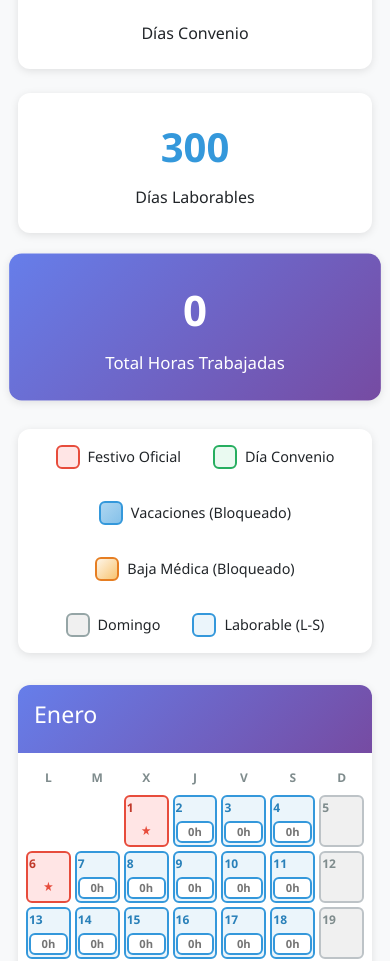
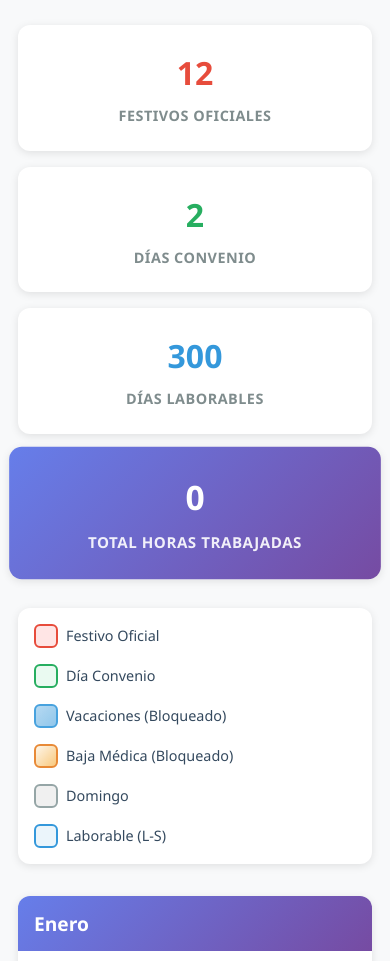
Before and after one commit to eki32/ConveX, an Angular app in the folder frontend/: page /calendario in a window 390 px wide. Shown: the part 1030-1991 px from the top of the page. Built offline with nearby package versions, Linux system fonts and the light colour scheme.

Commit message:
ajuste css

```diff
--- a/frontend/src/app/components/calendario/calendario.css
+++ b/frontend/src/app/components/calendario/calendario.css
@@ -1,12 +1,11 @@
-/* ==========================================================================
-   ESTILOS GENERALES Y CONTENEDOR
-   ========================================================================== */
 .calendario-container {
   max-width: 1600px;
   margin: 0 auto;
   padding: 1.5rem;
   font-family: 'Segoe UI', Tahoma, Geneva, Verdana, sans-serif;
 }
+
+
 
 .calendario-header {
   text-align: center;
@@ -26,9 +25,8 @@
   margin: 0;
 }
 
-/* ==========================================================================
-   BOTONES Y ACCIONES
-   ========================================================================== */
+
+
 .acciones-rapidas {
   display: flex;
   gap: 1rem;
@@ -50,18 +48,39 @@
   gap: 0.5rem;
 }
 
-.btn-primary { background: linear-gradient(135deg, #667eea 0%, #764ba2 100%); color: white; }
-.btn-secondary { background: linear-gradient(135deg, #f093fb 0%, #f5576c 100%); color: white; }
-.btn-outline-danger { background: white; color: #e74c3c; border: 2px solid #e74c3c; }
-
-.btn-primary:hover, .btn-secondary:hover, .btn-outline-danger:hover {
-  transform: translateY(-2px);
-  box-shadow: 0 4px 12px rgba(0, 0, 0, 0.15);
+.btn-primary {
+  background: linear-gradient(135deg, #667eea 0%, #764ba2 100%);
+  color: white;
 }
 
-/* ==========================================================================
-   RESUMEN Y LEYENDA
-   ========================================================================== */
+.btn-primary:hover {
+  transform: translateY(-2px);
+  box-shadow: 0 4px 12px rgba(102, 126, 234, 0.4);
+}
+
+.btn-secondary {
+  background: linear-gradient(135deg, #f093fb 0%, #f5576c 100%);
+  color: white;
+}
+
+.btn-secondary:hover {
+  transform: translateY(-2px);
+  box-shadow: 0 4px 12px rgba(245, 87, 108, 0.4);
+}
+
+.btn-outline-danger {
+  background: white;
+  color: #e74c3c;
+  border: 2px solid #e74c3c;
+}
+
+.btn-outline-danger:hover {
+  background: #e74c3c;
+  color: white;
+  transform: translateY(-2px);
+}
+
+
 .resumen-anual {
   display: grid;
   grid-template-columns: repeat(auto-fit, minmax(200px, 1fr));
@@ -78,17 +97,51 @@
   transition: all 0.3s ease;
 }
 
+.resumen-card:hover {
+  transform: translateY(-4px);
+  box-shadow: 0 4px 16px rgba(0, 0, 0, 0.15);
+}
+
 .resumen-card.destacado {
   background: linear-gradient(135deg, #667eea 0%, #764ba2 100%);
   color: white;
-  animation: pulse 2s infinite;
 }
 
-.resumen-numero { font-size: 2.5rem; font-weight: 700; margin-bottom: 0.5rem; }
-.resumen-numero.festivo { color: #e74c3c; }
-.resumen-numero.convenio { color: #27ae60; }
-.resumen-numero.laborable { color: #3498db; }
-.resumen-numero.total { color: white; }
+.resumen-numero {
+  font-size: 2.5rem;
+  font-weight: 700;
+  margin-bottom: 0.5rem;
+}
+
+.resumen-numero.festivo {
+  color: #e74c3c;
+}
+
+.resumen-numero.convenio {
+ color: #27ae60; /* Verde para convenio */
+}
+
+.resumen-numero.laborable {
+ color: #3498db; /* Azul para laborables */
+}
+
+.resumen-numero.total {
+  color: white;
+}
+
+.resumen-label {
+  font-size: 0.9rem;
+  color: #7f8c8d;
+  text-transform: uppercase;
+  font-weight: 600;
+  letter-spacing: 0.5px;
+}
+
+.resumen-card.destacado .resumen-label {
+  color: rgba(255, 255, 255, 0.9);
+}
+
+
 
 .leyenda {
   display: flex;
@@ -102,32 +155,72 @@
   box-shadow: 0 2px 8px rgba(0, 0, 0, 0.1);
 }
 
-.leyenda-item { display: flex; align-items: center; gap: 0.5rem; font-size: 0.9rem; }
-.muestra { width: 24px; height: 24px; border-radius: 6px; }
-.muestra.dia-festivo { background: #ffe5e5; border: 2px solid #e74c3c; }
-.muestra.dia-convenio { background: #eafaf1; border: 2px solid #27ae60; }
-.muestra.dia-fin-semana { background: #f0f0f0; border: 2px solid #95a5a6; }
-.muestra.dia-laborable { background: #ebf5fb; border: 2px solid #3498db; }
+.leyenda-item {
+  display: flex;
+  align-items: center;
+  gap: 0.5rem;
+  font-size: 0.9rem;
+  color: #34495e;
+}
 
-/* ==========================================================================
-   GRID DE MESES Y CARDS
-   ========================================================================== */
+.muestra {
+  width: 24px;
+  height: 24px;
+  border-radius: 6px;
+  display: inline-block;
+}
+
+.muestra.dia-festivo {
+  background: #ffe5e5;
+  border: 2px solid #e74c3c;
+}
+
+.muestra.dia-convenio {
+ background: #eafaf1;
+  border: 2px solid #27ae60; /* Verde */
+}
+
+.muestra.dia-fin-semana {
+  background: #f0f0f0;
+  border: 2px solid #95a5a6;
+}
+
+.muestra.dia-laborable {
+  background: #ebf5fb;
+  border: 2px solid #3498db; /* Azul */
+}
+
+
+
 .meses-grid {
   display: grid;
   grid-template-columns: repeat(3, 1fr);
   gap: 1rem;
   margin-bottom: 2rem;
+  max-width: 100%;
 }
+
+@media (max-width: 1400px) {
+  .meses-grid {
+    grid-template-columns: repeat(2, 1fr);
+  }
+}
+
+
 
 .mes-card {
   background: white;
   border-radius: 12px;
   box-shadow: 0 2px 8px rgba(0, 0, 0, 0.1);
   overflow: hidden;
+  transition: all 0.3s ease;
   display: flex;
   flex-direction: column;
   height: 550px;
-  animation: fadeIn 0.5s ease-out;
+}
+
+.mes-card:hover {
+  box-shadow: 0 4px 16px rgba(0, 0, 0, 0.15);
 }
 
 .mes-header {
@@ -139,26 +232,128 @@
   align-items: center;
 }
 
-.calendario-mes { padding: 1rem; flex: 1; display: flex; flex-direction: column; }
-.dias-semana, .dias-grid { display: grid; grid-template-columns: repeat(7, 1fr); gap: 4px; }
-.dia-semana-header { text-align: center; font-weight: 600; font-size: 0.75rem; color: #7f8c8d; padding: 0.5rem 0; text-transform: uppercase; }
+.mes-header h3 {
+  margin: 0;
+  font-size: 1.2rem;
+  font-weight: 600;
+}
 
-/* ==========================================================================
-   CELDAS DE DÍAS (LÓGICA DE DISEÑO)
-   ========================================================================== */
+.horas-mes {
+  background: rgba(255, 255, 255, 0.2);
+  padding: 0.25rem 0.75rem;
+  border-radius: 20px;
+  font-weight: 600;
+  font-size: 0.9rem;
+}
+
+
+
+.calendario-mes {
+  padding: 1rem;
+  flex: 1;
+  display: flex;
+  flex-direction: column;
+}
+
+.dias-semana {
+  display: grid;
+  grid-template-columns: repeat(7, 1fr);
+  gap: 4px;
+  margin-bottom: 8px;
+}
+
+.dia-semana-header {
+  text-align: center;
+  font-weight: 600;
+  font-size: 0.75rem;
+  color: #7f8c8d;
+  padding: 0.5rem 0;
+  text-transform: uppercase;
+  letter-spacing: 0.5px;
+}
+
+.dias-grid {
+  display: grid;
+  grid-template-columns: repeat(7, 1fr);
+  gap: 4px;
+}
+
+
+
 .dias-grid > div {
   min-height: 60px;
+  padding: 4px;
   border-radius: 6px;
   display: flex;
   flex-direction: column;
   align-items: center;
   justify-content: flex-start;
   position: relative;
-  padding: 4px;
   transition: all 0.2s ease;
+  padding: 4px 3px;
+  font-size: 0.8rem;
+  gap: 2px;
+  /* ✅ NUEVO: Evitar selección de texto durante long press */
   -webkit-user-select: none;
+  -moz-user-select: none;
+  -ms-user-select: none;
+  user-select: none;
+  -webkit-touch-callout: none; /* iOS Safari */
+}
+
+
+.dia-vacio {
+  background: transparent;
+  pointer-events: none;
+}
+
+
+.dia-festivo {
+  background: #ffe5e5;
+  border: 2px solid #e74c3c;
+  color: #c0392b;
+}
+
+
+.dia-convenio {
+  background: #eafaf1;
+  border: 2px solid #27ae60;
+  color: #1e8449;
+}
+
+.dia-convenio:hover {
+  background: #d4efdf;
+}
+
+
+.dia-fin-semana {
+  background: #f0f0f0;
+  border: 2px solid #bdc3c7;
+  color: #7f8c8d;
+}
+
+
+.dia-laborable {
+  background: #ebf5fb;
+  border: 2px solid #3498db;
+  color: #2980b9;
+  cursor: pointer;
   user-select: none;
 }
+
+.dia-laborable:hover {
+  background: #d6eaf8;
+  box-shadow: 0 2px 8px rgba(52, 152, 219, 0.3);
+}
+
+/* ✅ NUEVO: Feedback visual durante el long press */
+.dia-laborable:active {
+  background: #bdd6ee;
+  transform: scale(0.97);
+  transition: transform 0.1s ease, background 0.1s ease;
+}
+
+
 
 .numero-dia {
   font-weight: 700;
@@ -167,18 +362,27 @@
   justify-content: space-between;
   width: 100%;
   align-items: center;
+  padding: 0 2px;
   margin-bottom: 4px;
 }
 
-.indicador-festivo, .indicador-convenio, .indicador-vacaciones, .indicador-baja {
-  position: static !important;
+.indicador-festivo,
+.indicador-convenio {
+  position: absolute;
+  top: 4px;
+  right: 4px;
+  font-size: 0.9rem;
   font-weight: bold;
 }
 
-.indicador-festivo { color: #e74c3c; font-size: 0.9rem; }
+.indicador-festivo {
+  color: #e74c3c;
+  filter: drop-shadow(0 1px 2px rgba(0,0,0,0.2));
+}
 
 .indicador-convenio {
   color: #27ae60;
+  cursor: pointer;
   background: white;
   width: 18px;
   height: 18px;
@@ -189,86 +393,404 @@
   justify-content: center;
   font-size: 0.7rem;
   box-shadow: 0 1px 3px rgba(0,0,0,0.2);
+  transition: all 0.2s ease;
 }
 
-.dia-vacio { background: transparent; pointer-events: none; }
-.dia-festivo { background: #ffe5e5; border: 2px solid #e74c3c; color: #c0392b; }
-.dia-convenio { background: #eafaf1; border: 2px solid #27ae60; color: #1e8449; }
-.dia-fin-semana { background: #f0f0f0; border: 2px solid #bdc3c7; color: #7f8c8d; }
-.dia-laborable { background: #ebf5fb; border: 2px solid #3498db; color: #2980b9; cursor: pointer; }
-.dia-laborable:active { background: #bdd6ee; transform: scale(0.97); }
+.indicador-convenio:hover {
+ background: #27ae60;
+  color: white;
+  transform: scale(1.1);
+}
 
-.dia-vacaciones { background: linear-gradient(135deg, #aed6f1 0%, #85c1e9 100%) !important; border: 2px solid #3498db !important; color: #1b4f72 !important; }
-.dia-baja { background: linear-gradient(135deg, #fef5e7 0%, #f8c471 100%) !important; border: 2px solid #e67e22 !important; color: #a04000 !important; animation: pulseBaja 0.3s ease-in-out; }
 
-/* ==========================================================================
-   INPUTS DE HORAS (SIN SUBIDOR/BAJADOR)
-   ========================================================================== */
+
 .input-horas {
-  margin-top: auto;
   border: 2px solid #3498db;
+  color: #2c3e50;
   width: 100%;
   max-width: 55px;
-  padding: 3px;
+  padding: 4px 3px;
   border-radius: 6px;
   text-align: center;
   font-weight: 700;
   font-size: 0.85rem;
   background: white;
+  transition: all 0.2s ease;
+  /* ✅ NUEVO: Los inputs sí deben ser seleccionables */
   -webkit-user-select: text;
+  -moz-user-select: text;
+  -ms-user-select: text;
   user-select: text;
-  /* Eliminar flechas en Chrome, Safari, Edge, Opera */
-  -webkit-appearance: none;
-  margin: 0;
 }
 
-/* Eliminar flechas en Firefox */
-.input-horas[type=number] {
-  -moz-appearance: textfield;
+.input-horas:focus {
+  outline: none;
+  border-color: #2c3e50;
+  box-shadow: 0 0 0 3px rgba(102, 126, 234, 0.2);
+  transform: scale(1.02);
 }
 
-/* Eliminar flechas (extra check) */
+.input-horas::placeholder {
+  color: #bdc3c7;
+  font-size: 0.75rem;
+}
+
+/* Remove spinner de los inputs number */
 .input-horas::-webkit-outer-spin-button,
 .input-horas::-webkit-inner-spin-button {
   -webkit-appearance: none;
   margin: 0;
 }
 
-.horas-bloqueadas { display: block; font-size: 11px; font-weight: 600; margin-top: auto; text-align: center; }
+.input-horas[type=number] {
+  -moz-appearance: textfield;
+}
 
-/* ==========================================================================
-   MEDIA QUERIES (RESPONSIVE)
-   ========================================================================== */
-@media (max-width: 1400px) { .meses-grid { grid-template-columns: repeat(2, 1fr); } }
+.horas-fijas {
+  font-size: 0.8rem;
+  color: #7f8c8d;
+  font-weight: 700;
+  background: rgba(255, 255, 255, 0.8);
+  padding: 2px 6px;
+  border-radius: 4px;
+}
+
+
+
+.nota-info {
+  background: linear-gradient(135deg, #667eea15 0%, #764ba215 100%);
+  border-left: 4px solid #667eea;
+  padding: 1.5rem;
+  border-radius: 12px;
+  margin-top: 2rem;
+}
+
+.nota-info p {
+  margin: 0 0 1rem 0;
+  color: #2c3e50;
+}
+
+.nota-info strong {
+  color: #667eea;
+}
+
+.nota-info ul {
+  margin: 0;
+  padding-left: 1.5rem;
+  color: #34495e;
+}
+
+.nota-info li {
+  margin-bottom: 0.5rem;
+  line-height: 1.6;
+}
+
+
 
 @media (max-width: 768px) {
-  .meses-grid { grid-template-columns: 1fr; }
-  .resumen-anual { grid-template-columns: repeat(2, 1fr); }
-  .calendario-header h2 { font-size: 1.5rem; }
+  .calendario-container {
+    padding: 1rem;
+  }
+
+  .calendario-header h2 {
+    font-size: 1.5rem;
+  }
+
+  .acciones-rapidas {
+    flex-direction: column;
+    align-items: stretch;
+  }
+
+  .acciones-rapidas button {
+    justify-content: center;
+  }
+
+  .resumen-anual {
+    grid-template-columns: repeat(2, 1fr);
+    gap: 1rem;
+  }
+
+  .resumen-numero {
+    font-size: 2rem;
+  }
+
+  .leyenda {
+    flex-direction: column;
+    gap: 1rem;
+  }
+
+  .meses-grid {
+    grid-template-columns: 1fr;
+    gap: 1rem;
+  }
+
+  .dias-grid > div {
+    min-height: 65px;
+    font-size: 0.75rem;
+    padding: 4px 2px;
+  }
+
+  .numero-dia {
+    font-size: 0.75rem;
+    padding: 0;
+  }
+
+  .input-horas {
+    margin-top: auto;
+    max-width: 55px;
+    font-size: 0.8rem;
+    padding: 4px 2px;
+  }
 }
 
+/* Ajuste específico para Tablets (iPad y similares) */
 @media (min-width: 481px) and (max-width: 1024px) {
-  .meses-grid { gap: 0.75rem; }
-  .mes-card { height: auto; min-height: 480px; }
-  .dias-grid > div { min-height: 50px; padding: 2px !important; }
-  .input-horas { max-width: 45px; height: 25px; font-size: 0.8rem; }
+  .calendario-container {
+    padding: 1rem;
+  }
+
+  /* Forzamos un gap más pequeño entre meses para ganar espacio horizontal */
+  .meses-grid {
+    grid-template-columns: repeat(2, 1fr);
+    gap: 0.75rem;
+  }
+
+  .mes-card {
+    height: auto;
+    min-height: 480px; /* Reducimos la altura fija para que no estire tanto los días */
+  }
+
+  .calendario-mes {
+    padding: 0.6rem;
+  }
+
+  .dias-grid {
+    gap: 3px; /* Espacio mínimo entre días */
+  }
+
+  .dias-grid > div {
+    min-height: 50px; /* Reducimos la altura mínima */
+    padding: 2px !important;
+    justify-content: center;
+  }
+
+  /* El secreto: reducir el ancho del input de horas para que la celda no sufra */
+  .input-horas {
+    margin-top: auto;
+    max-width: 45px;
+    font-size: 0.8rem;
+    height: 25px;
+    padding: 2px;
+  }
+
+  .numero-dia {
+    font-size: 0.75rem;
+    padding: 0;
+  }
 }
 
 @media (max-width: 480px) {
-  .calendario-container { padding: 0.5rem; }
-  .resumen-anual { grid-template-columns: 1fr; }
-  .mes-card { min-height: 450px; height: auto; }
-  .calendario-mes { padding: 0.5rem; }
-  .dias-grid > div { min-height: 50px; padding: 2px 1px; }
-  .numero-dia { font-size: 0.75rem; }
-  .input-horas { max-width: 42px; height: 22px; font-size: 0.7rem; }
-  .indicador-convenio { width: 14px; height: 14px; min-width: 14px; font-size: 0.55rem; }
-  .indicador-festivo { font-size: 0.8rem !important; }
+  .calendario-container {
+    padding: 0.5rem; }/* Reducimos margen lateral total */
+  .resumen-anual {
+    grid-template-columns: 1fr;
+
+  }
+
+  .mes-card {
+    height: auto; /* Permitimos que la altura se ajuste al contenido */
+    min-height: 450px;
+  }
+
+  .calendario-mes {
+    padding: 0.5rem; /* Menos espacio interno en el mes */
+  }
+
+  .dias-semana, .dias-grid {
+    gap: 2px; /* Espacio mínimo entre celdas */
+  }
+
+  .dias-semana {
+    gap: 3px;
+  }
+
+  .dias-grid {
+    gap: 3px;
+  }
+
+  .dia-semana-header {
+    font-size: 0.7rem;
+    padding: 0.4rem 0;
+  }
+
+  .dias-grid > div {
+    min-height: 50px; /* Reducimos altura para que quepa todo */
+    padding: 2px 1px;
+  }
+
+  .numero-dia {
+
+    font-size: 0.75rem;
+    padding-left: 1px;
+    padding: 0;
+
+  }
+
+  .input-horas {
+    margin-top: auto;
+   max-width: 42px; /* Input más estrecho para evitar desbordes */
+    font-size: 0.7rem;
+    padding: 2px 0;
+    height: 22px;
+  }
+
+  .indicador-convenio, .indicador-festivo {
+    top: 2px;
+    right: 2px;
+    font-size: 0.8rem !important;
+  }
+
+  .indicador-convenio {
+   width: 14px;
+    height: 14px;
+    min-width: 14px;
+    font-size: 0.55rem;
+    top: 4px;
+    right: 4px;
+  }
+
+  .indicador-festivo {
+    color: #e74c3c;
+    font-size: 0.8rem !important;
+    top: 4px;
+    right: 4px;
+  }
 }
 
-/* ==========================================================================
-   ANIMACIONES
-   ========================================================================== */
-@keyframes fadeIn { from { opacity: 0; transform: translateY(10px); } to { opacity: 1; transform: translateY(0); } }
-@keyframes pulse { 0%, 100% { transform: scale(1); } 50% { transform: scale(1.05); } }
-@keyframes pulseBaja { 0% { transform: scale(1); } 50% { transform: scale(1.05); } 100% { transform: scale(1); } }
+@keyframes fadeIn {
+  from {
+    opacity: 0;
+    transform: translateY(10px);
+  }
+  to {
+    opacity: 1;
+    transform: translateY(0);
+  }
+}
+
+.mes-card {
+  animation: fadeIn 0.5s ease-out;
+}
+
+@keyframes pulse {
+  0%, 100% {
+    transform: scale(1);
+  }
+  50% {
+    transform: scale(1.05);
+  }
+}
+
+.resumen-card.destacado {
+  animation: pulse 2s infinite;
+}
+
+.dia-vacaciones {
+  background: linear-gradient(135deg, #aed6f1 0%, #85c1e9 100%) !important;
+  border: 2px solid #3498db !important;
+  color: #1b4f72 !important;
+  opacity: 0.9;
+}
+
+.dia-vacaciones input,
+.dia-vacaciones .input-horas {
+  display: none !important;
+}
+
+.dia-baja {
+  background: linear-gradient(135deg, #fef5e7 0%, #f8c471 100%) !important;
+  border: 2px solid #e67e22 !important;
+  color: #a04000 !important;
+  opacity: 0.9;
+}
+
+.dia-baja input,
+.dia-baja .input-horas {
+  display: none !important;
+}
+
+
+.indicador-vacaciones,
+.indicador-baja {
+  position: absolute;
+  top: 2px;
+  right: 4px;
+  font-size: 14px;
+  z-index: 10;
+}
+
+.dia-vacaciones .horas-bloqueadas,
+.dia-baja .horas-bloqueadas {
+  color: #2c3e50;
+  font-weight: 800;
+}
+
+
+.horas-bloqueadas {
+  display: block;
+  font-size: 11px;
+  color: rgba(255, 255, 255, 0.8);
+  font-weight: 600;
+  margin-top: 2px;
+  text-align: center;
+}
+
+.dia-vacaciones .indicador-convenio,
+.dia-baja .indicador-convenio {
+  display: none !important;
+}
+
+.dia-vacaciones:hover,
+.dia-baja:hover {
+  cursor: not-allowed;
+  transform: none !important;
+}
+
+.dia-laborable input:hover {
+  cursor: text;
+}
+
+.dia-vacaciones, .dia-festivo, .dia-convenio, .dia-baja {
+  position: relative; /* Contenedor de referencia */
+}
+
+.indicador-vacaciones,
+.indicador-festivo,
+.indicador-baja {
+  position: absolute !important;
+  top: 2px !important;
+  right: 2px !important;
+  font-size: 12px !important; /* Un poco más pequeño para tablet */
+  margin: 0 !important;
+  z-index: 5;
+}
+
+
+.indicador-festivo,
+.indicador-convenio,
+.indicador-vacaciones,
+.indicador-baja {
+  position: static !important; /* IMPORTANTE: Deja de flotar sobre el número */
+  font-size: 0.85rem;
+  margin-left: auto;
+}
+
+.dia-baja {
+  animation: pulseBaja 0.3s ease-in-out;
+}
+
+@keyframes pulseBaja {
+  0% { transform: scale(1); }
+  50% { transform: scale(1.05); }
+  100% { transform: scale(1); }
+}
```
